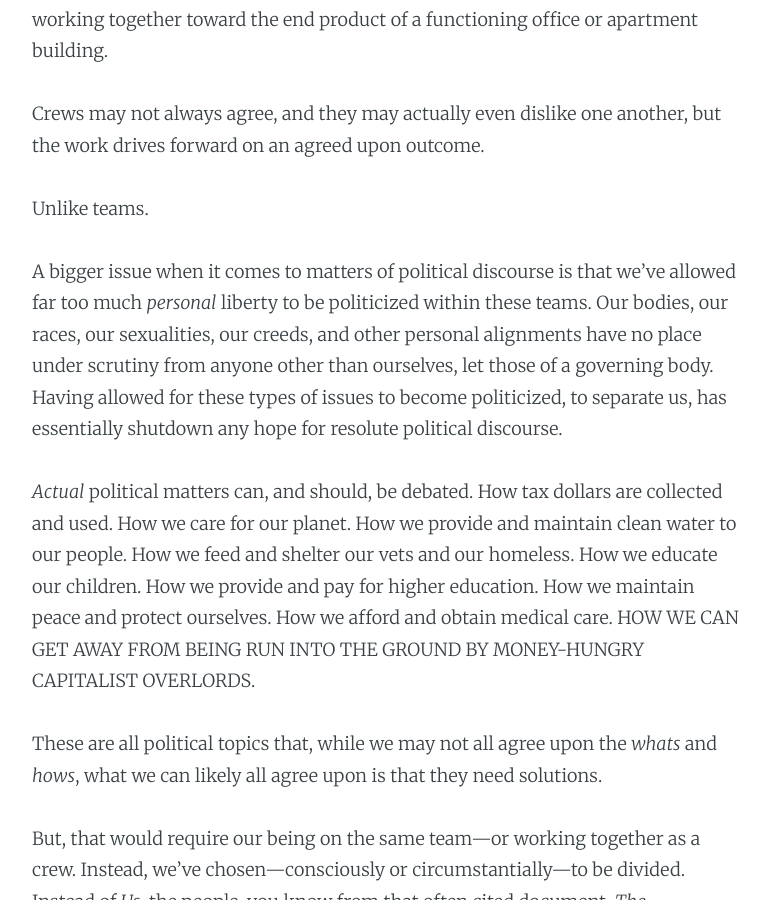
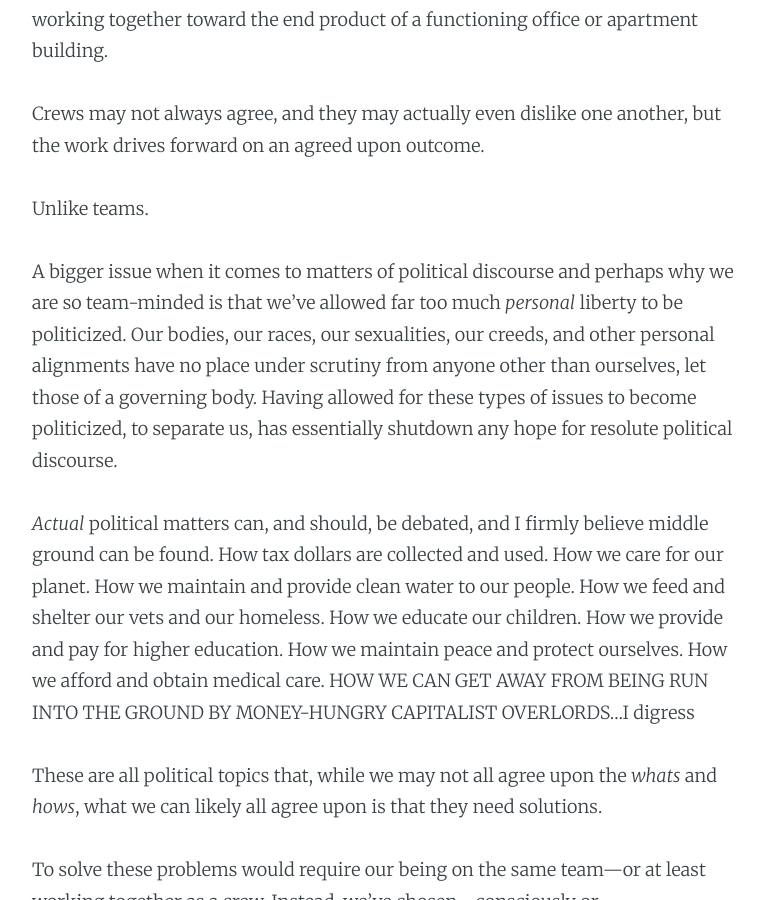
Before and after one commit to chevrenoire/chevrenoire.github.io, a Jekyll site: the page built from _posts/2020-09-30-on-the-debate.md, in a window 1280 px wide and 900 px high, scrolled down 3602 px. Shown: the whole window, without its empty margins (253-1021 px from the left). Built offline with Jekyll 4.4.1, drawn with Linux system fonts in a browser that asks for light colours; nearby versions of some CDN libraries; some of the changed text lies outside the part shown.

Commit message:
updated post text

```diff
--- a/_posts/2020-09-30-on-the-debate.md
+++ b/_posts/2020-09-30-on-the-debate.md
@@ -52,17 +52,17 @@ Crews may not always agree, and they may actually even dislike one another, but
 
 Unlike teams.
 
-A bigger issue when it comes to matters of political discourse is that we've allowed far too much _personal_ liberty to be politicized within these teams. Our bodies, our races, our sexualities, our creeds, and other personal alignments have no place under scrutiny from anyone other than ourselves, let those of a governing body. Having allowed for these types of issues to become politicized, to separate us, has essentially shutdown any hope for resolute political discourse.
+A bigger issue when it comes to matters of political discourse and perhaps why we are so team-minded is that we've allowed far too much _personal_ liberty to be politicized. Our bodies, our races, our sexualities, our creeds, and other personal alignments have no place under scrutiny from anyone other than ourselves, let those of a governing body. Having allowed for these types of issues to become politicized, to separate us, has essentially shutdown any hope for resolute political discourse.
 
-_Actual_ political matters can, and should, be debated. How tax dollars are collected and used. How we care for our planet. How we provide and maintain clean water to our people. How we feed and shelter our vets and our homeless. How we educate our children. How we provide and pay for higher education. How we maintain peace and protect ourselves. How we afford and obtain medical care. HOW WE CAN GET AWAY FROM BEING RUN INTO THE GROUND BY MONEY-HUNGRY CAPITALIST OVERLORDS.
+_Actual_ political matters can, and should, be debated, and I firmly believe middle ground can be found. How tax dollars are collected and used. How we care for our planet. How we maintain and provide clean water to our people. How we feed and shelter our vets and our homeless. How we educate our children. How we provide and pay for higher education. How we maintain peace and protect ourselves. How we afford and obtain medical care. HOW WE CAN GET AWAY FROM BEING RUN INTO THE GROUND BY MONEY-HUNGRY CAPITALIST OVERLORDS...I digress
 
 These are all political topics that, while we may not all agree upon the _whats_ and _hows_, what we can likely all agree upon is that they need solutions.
 
-But, that would require our being on the same team&mdash;or working together as a crew. Instead, we've chosen&mdash;consciously or circumstantially&mdash;to be divided. Instead of _Us_, the people, you know from that often cited document, _The Constiution_), versus _Them_, those who've corrupted our government through, and via, financial gain, and so what we've allowed for is entropic interpersonal in-fighting.
+To solve these problems would require our being on the same team&mdash;or at least working together as a crew. Instead, we've chosen&mdash;consciously or circumstantially&mdash;to be divided. Instead of _Us_, the people, you know from that often cited document, _The Constiution_), versus _Them_, those who've corrupted our government through, and via, financial gain, and so what we've allowed for is entropic interpersonal in-fighting.
 
 We are simply spinning our wheels, screaming ourselves red in the face at one another.
 
-Meanwhile, the real enemies of the state&mdash;_our_ real enemies&mdash; are out there buying themselves another yacht and masterminding sex trafficking multi-level marketing schemes (...an Epstein jab), or, more commonly, raping our land and people via dog-eared legislation, stripping both of everything valuable and leaving us fighting amongst ourselves in the wake of it all.
+Meanwhile, the real enemies of the state&mdash;_our_ mutual enemies&mdash; are out there buying themselves another yacht and masterminding sex trafficking multi-level marketing schemes (...an Epstein jab), or, more commonly, raping our land and people via dog-eared legislation, stripping both of everything valuable and leaving us fighting amongst ourselves in the wake of it all.
 
 It's OK to disagree. It's OK to feel strongly about a thing. It's OK to strongly appose another thing. But it's also OK to chill the fuck out and listen to someone who feels a different way. It's OK not to react to that opposition with vitriol and violence.
 
```
